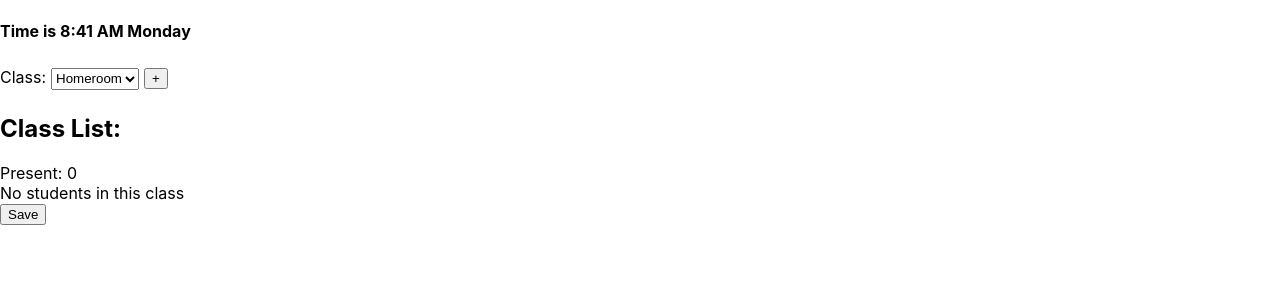
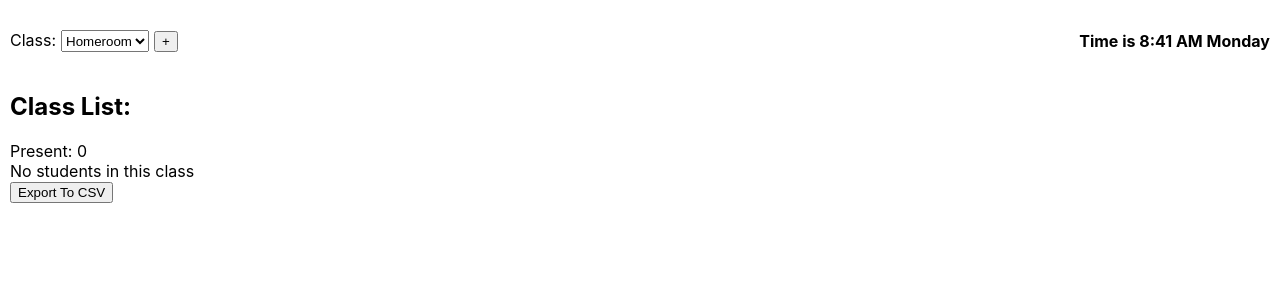
Before and after one commit to philiply/manage-class-react, a React (Create React App) app: page / in a window 1280 px wide. Shown: the top 300 px of the page. Built offline with nearby package versions, Linux system fonts and the light colour scheme.

Commit message:
provide padding around entire app. align class selector and date together in header.

```diff
--- a/src/App.css
+++ b/src/App.css
@@ -1,4 +1,14 @@
 .App {
   /* text-align: center; */
+  padding: 10px;
+}
 
+.App > header {
+  display: flex;
+  justify-content: space-between;
+  align-items: center;
 }
+
+.App > section {
+  display: flex;
+}
--- a/src/App.tsx
+++ b/src/App.tsx
@@ -160,18 +160,24 @@ class App extends React.Component<{}, AppState> {
 
     return (
       <div className="App">
-        <h4>Time is {time} {dayOfTheWeek}</h4>
-        <div>
-          <ClassSelector onSwitchClass={this.handleSwitchClass} />
-          <button onClick={this.toggleStudentInput}>{toggleStudentInputBtnLabel}</button>
-        </div>
+        <header>
+          <div>
+            <ClassSelector onSwitchClass={this.handleSwitchClass} />
+            <button onClick={this.toggleStudentInput}>{toggleStudentInputBtnLabel}</button>
+          </div>
+          <h4>Time is {time} {dayOfTheWeek}</h4>
+        </header>
 
         {studentInput}
 
-        <ClassList studentList={this.state.studentList} onStudentClick={this.updatePresentStatus} />
+        <section>
+          <ClassList studentList={this.state.studentList} onStudentClick={this.updatePresentStatus} />
+          {/* <div>Pick Name</div> */}
+        </section>
+
 
         <div>
-          <button onClick={this.exportToCSV}>Save</button>
+          <button onClick={this.exportToCSV}>Export To CSV</button>
         </div>
 
       </div>
```
